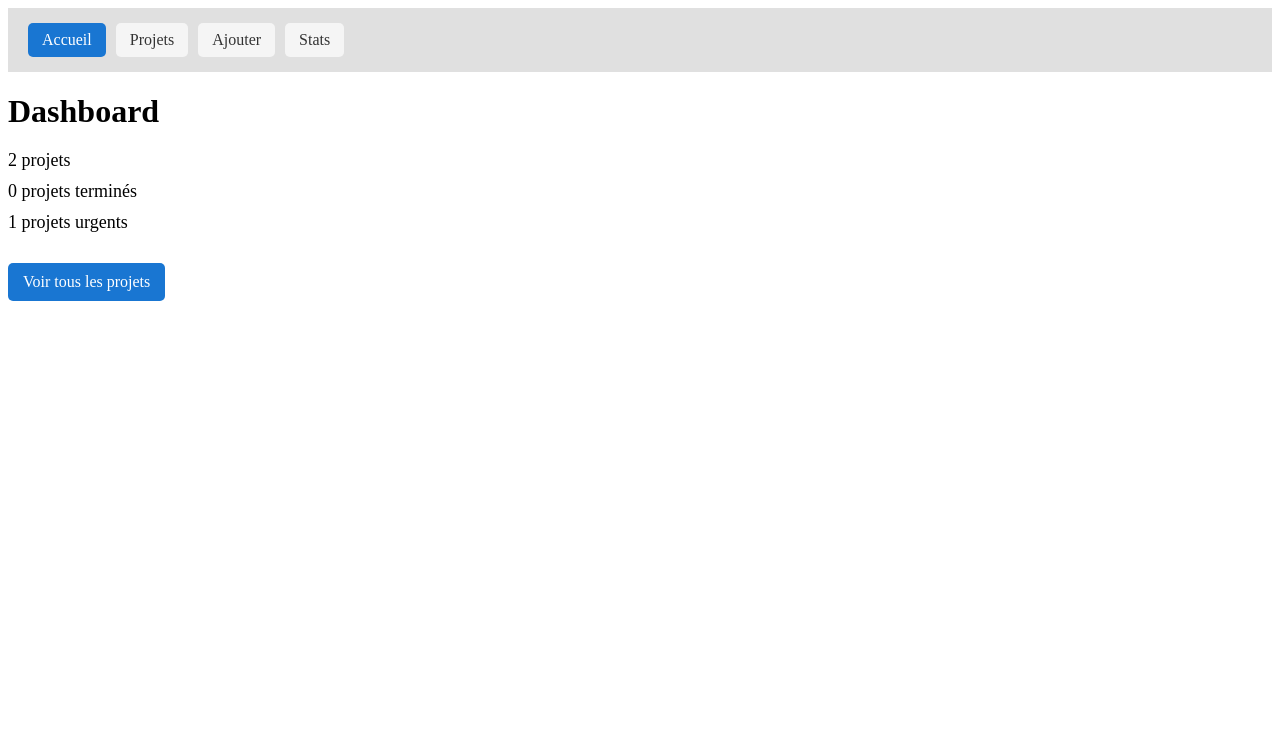
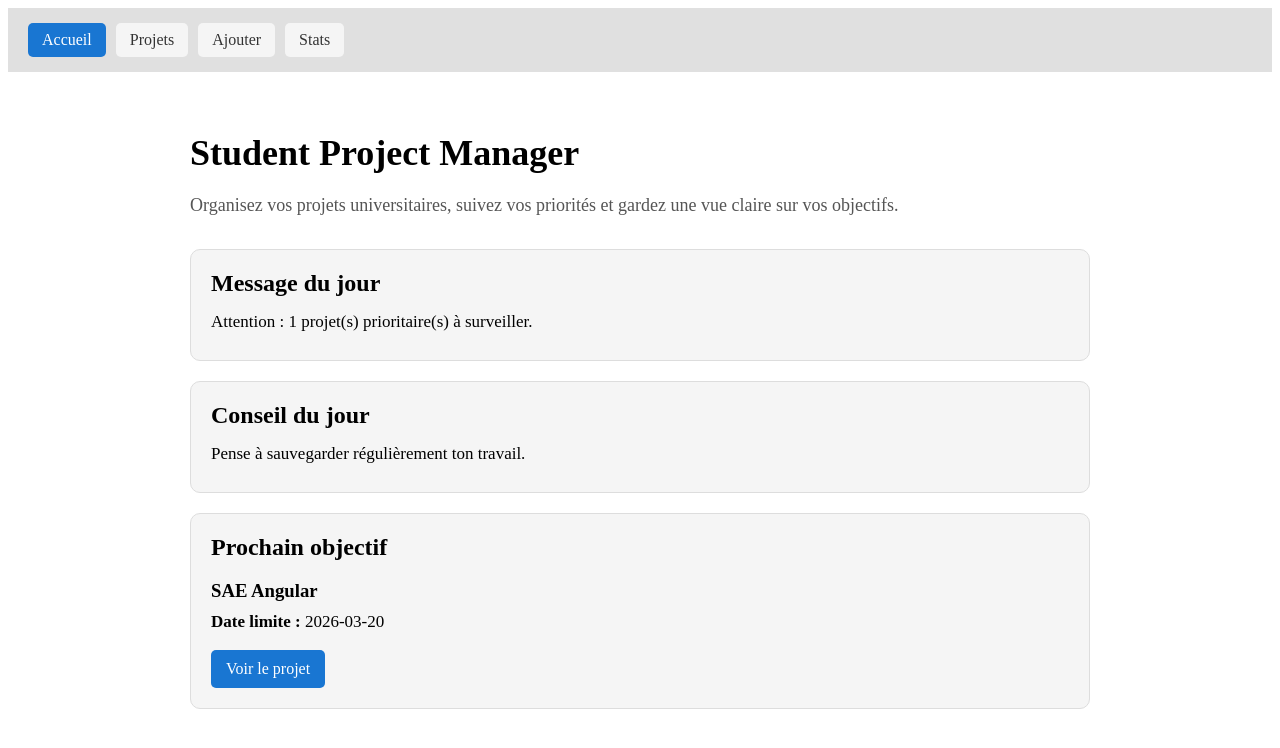
Before and after one commit to Sihtta/student-project-manager, an Angular app: page / in a window 1280 px wide. Shown: the top 748 px of the page. Built offline with nearby package versions, Linux system fonts and the light colour scheme.

Commit message:
Page home

```diff
--- a/src/app/components/home/home.component.html
+++ b/src/app/components/home/home.component.html
@@ -1,7 +1,36 @@
-<h1>Dashboard</h1>
+<div class="home-page">
 
-<p>{{ totalProjects }} projets</p>
-<p>{{ completedProjects }} projets terminés</p>
-<p>{{ urgentProjects }} projets urgents</p>
+  <section class="hero">
+    <h1>Student Project Manager</h1>
+    <p class="subtitle">
+      Organisez vos projets universitaires, suivez vos priorités et gardez une vue claire sur vos objectifs.
+    </p>
+  </section>
 
-<a routerLink="/projects">Voir tous les projets</a>
+  <section class="message-card">
+    <h2>Message du jour</h2>
+    <p>{{ dynamicMessage }}</p>
+  </section>
+
+  <section class="tip-card">
+    <h2>Conseil du jour</h2>
+    <p>{{ currentTip }}</p>
+  </section>
+
+  <section class="next-project-card">
+    <h2>Prochain objectif</h2>
+
+    @if (nextProject) {
+      <h3>{{ nextProject.title }}</h3>
+      <p><strong>Date limite :</strong> {{ nextProject.deadline }}</p>
+
+      <a [routerLink]="['/projects', nextProject.id]">
+        Voir le projet
+      </a>
+    }
+
+    @if (!nextProject) {
+      <p>Aucun projet en cours pour le moment.</p>
+    }
+  </section>
+</div>
--- a/src/app/components/home/home.component.scss
+++ b/src/app/components/home/home.component.scss
@@ -1,15 +1,60 @@
-h1 {
-  margin-bottom: 20px;
+.home-page {
+  max-width: 900px;
+  margin: 0 auto;
+  padding: 30px 20px;
 }
 
-p {
-  font-size: 18px;
-  margin: 10px 0;
+.hero {
+  margin-bottom: 30px;
 }
 
-a {
+.hero h1 {
+  margin-bottom: 10px;
+  font-size: 36px;
+}
+
+.subtitle {
+  font-size: 18px;
+  color: #555;
+  line-height: 1.5;
+}
+
+.message-card,
+.next-project-card,
+.tip-card {
+  background: #f5f5f5;
+  border-radius: 10px;
+  padding: 20px;
+  margin-bottom: 20px;
+  border: 1px solid #ddd;
+}
+
+.message-card h2,
+.next-project-card h2,
+.tip-card h2 {
+  margin-top: 0;
+  margin-bottom: 15px;
+}
+
+.next-project-card h3 {
+  margin-bottom: 10px;
+}
+
+.next-project-card p,
+.message-card p,
+.tip-card p {
+  margin: 8px 0;
+  font-size: 17px;
+}
+
+.actions {
+  margin-top: 25px;
+}
+
+.actions a,
+.next-project-card a {
   display: inline-block;
-  margin-top: 20px;
+  margin-top: 10px;
   text-decoration: none;
   padding: 10px 15px;
   background: #1976d2;
@@ -17,6 +62,21 @@ a {
   border-radius: 5px;
 }
 
-a:hover {
+.actions a:hover,
+.next-project-card a:hover {
   background: #125ca1;
 }
+
+@media (max-width: 600px) {
+  .home-page {
+    padding: 20px 15px;
+  }
+
+  .hero h1 {
+    font-size: 28px;
+  }
+
+  .subtitle {
+    font-size: 16px;
+  }
+}
--- a/src/app/components/home/home.component.ts
+++ b/src/app/components/home/home.component.ts
@@ -1,7 +1,7 @@
 import { Component } from '@angular/core';
+import { RouterLink } from '@angular/router';
+import { Project } from '../../models/project.model';
 import { ProjectService } from '../../services/project.service';
-import { Project } from '../../models/project.model';
-import { RouterLink } from '@angular/router';
 
 @Component({
   selector: 'app-home',
@@ -14,20 +14,87 @@ export class HomeComponent {
 
   projects: Project[] = [];
 
+  tips: string[] = [
+    'Commence par la tâche la plus difficile.',
+    'Découpe un gros projet en petites étapes.',
+    'Fixe-toi un objectif clair pour chaque séance.',
+    'Travaille d’abord sur ce qui a la date limite la plus proche.',
+    'Évite de tout faire au dernier moment.',
+    'Relis toujours les consignes avant de commencer.',
+    'Prévois une marge avant la date limite.',
+    'Note les points bloquants dès qu’ils apparaissent.',
+    'Fais des pauses courtes mais régulières.',
+    'Commence même si tout n’est pas encore parfait.',
+    'Teste souvent ton travail au lieu d’attendre la fin.',
+    'Garde une version propre de ton projet.',
+    'Priorise l’essentiel avant les détails.',
+    'Un petit avancement vaut mieux qu’aucun.',
+    'Vérifie ton projet avec les critères d’évaluation.',
+    'Organise tes fichiers dès le début.',
+    'Pense à sauvegarder régulièrement ton travail.',
+    'Quand tu bloques, reviens à une version simple.',
+    'Compare ton avancement avec la deadline, pas avec les autres.',
+    'Terminer un projet est plus utile que le perfectionner sans fin.'
+  ];
+
+  currentTip: string = '';
+
   constructor(private projectService: ProjectService) {
     this.projects = this.projectService.getProjects();
+    this.currentTip = this.getRandomTip();
   }
 
-  get totalProjects() {
+  get totalProjects(): number {
     return this.projects.length;
   }
 
-  get completedProjects() {
-    return this.projects.filter(p => p.status === 'Terminé').length;
+  get completedProjects(): number {
+    return this.projects.filter(project => project.status === 'Terminé').length;
   }
 
-  get urgentProjects() {
-    return this.projects.filter(p => p.priority === 'Haute').length;
+  get inProgressProjects(): number {
+    return this.projects.filter(project => project.status === 'En cours').length;
+  }
+
+  get urgentProjects(): number {
+    return this.projects.filter(project => project.priority === 'Haute').length;
+  }
+
+  get nextProject(): Project | undefined {
+    const activeProjects = this.projects.filter(project => project.status !== 'Terminé');
+
+    if (activeProjects.length === 0) {
+      return undefined;
+    }
+
+    return activeProjects.sort((a, b) =>
+      new Date(a.deadline).getTime() - new Date(b.deadline).getTime()
+    )[0];
+  }
+
+  get dynamicMessage(): string {
+    if (this.totalProjects === 0) {
+      return 'Aucun projet n’est encore enregistré.';
+    }
+
+    if (this.completedProjects === this.totalProjects) {
+      return 'Tous vos projets sont terminés.';
+    }
+
+    if (this.urgentProjects > 0) {
+      return `Attention : ${this.urgentProjects} projet(s) prioritaire(s) à surveiller.`;
+    }
+
+    if (this.inProgressProjects > 0) {
+      return `Vous avez ${this.inProgressProjects} projet(s) en cours.`;
+    }
+
+    return `Vous avez ${this.totalProjects} projet(s) à gérer.`;
+  }
+
+  getRandomTip(): string {
+    const index = Math.floor(Math.random() * this.tips.length);
+    return this.tips[index];
   }
 
 }
```
